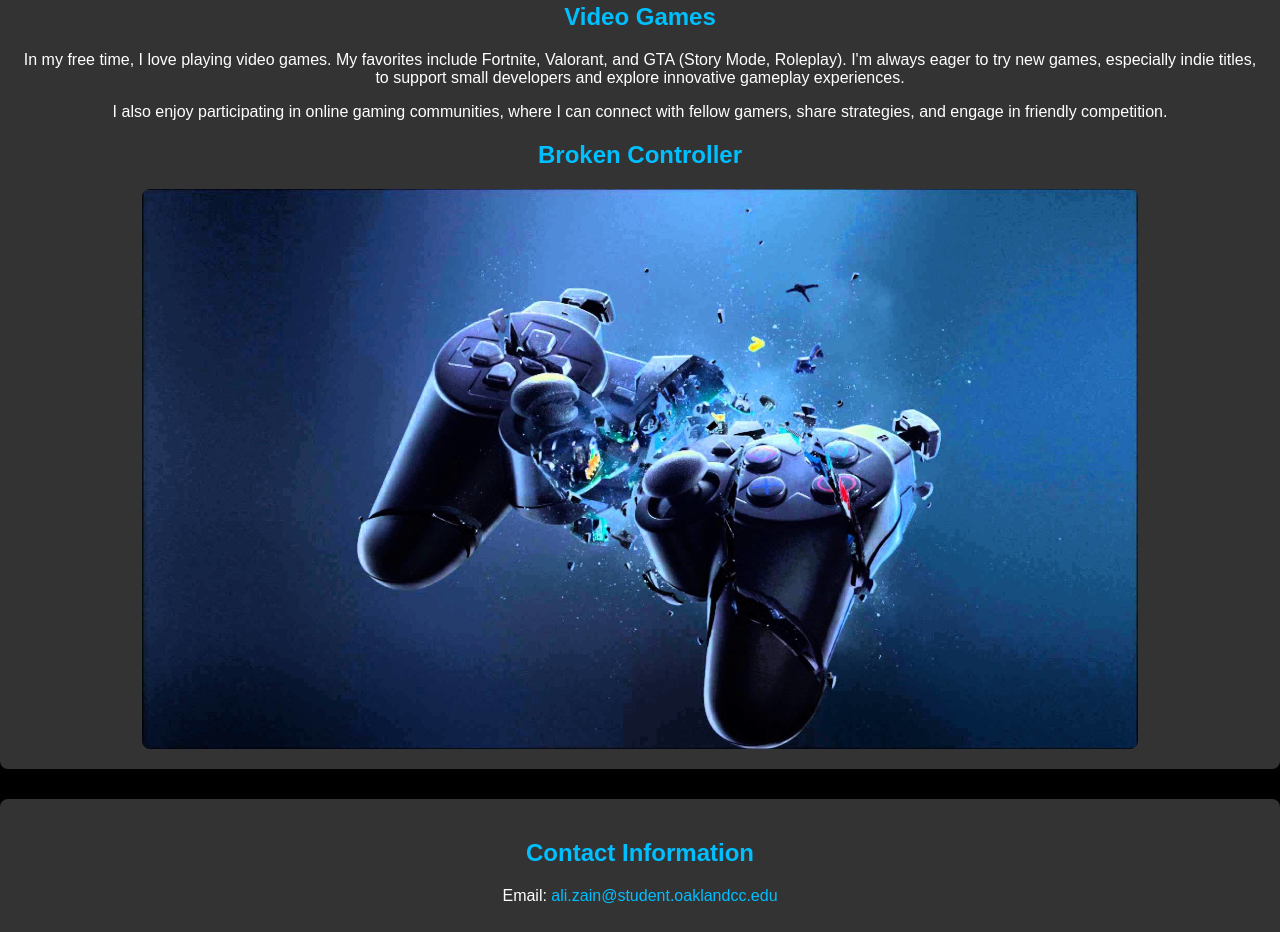
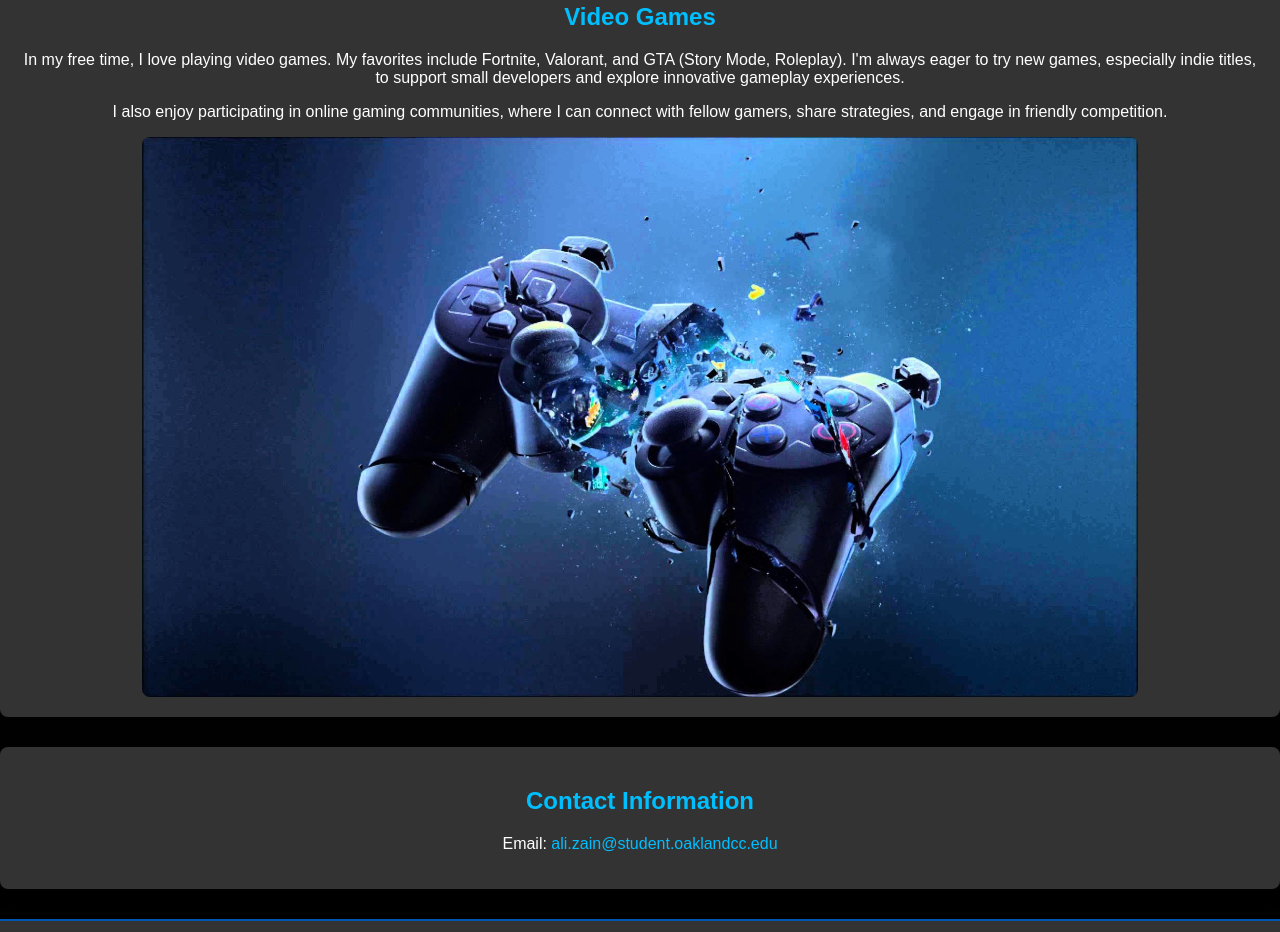
Before and after one commit to Z1Zeek/Zain-github.io, a plain HTML site: page index.html in a window 1280 px wide. Shown: the part 1896-2828 px from the top of the page. Drawn offline with Linux system fonts and the light colour scheme.

Commit message:
Update index.html

```diff
--- a/index.html
+++ b/index.html
@@ -102,7 +102,6 @@
     <p>In my free time, I love playing video games. My favorites include Fortnite, Valorant, and GTA (Story Mode, Roleplay). I'm always eager to try new games, especially indie titles, to support small developers and explore innovative gameplay experiences.</p>
     <p>I also enjoy participating in online gaming communities, where I can connect with fellow gamers, share strategies, and engage in friendly competition.</p>
 
-    <h2>Broken Controller</h2>
     <img src="brokencontroller.jpg" alt="Ashetic Controller Wallpaper">
 </section>
     <section>
```
